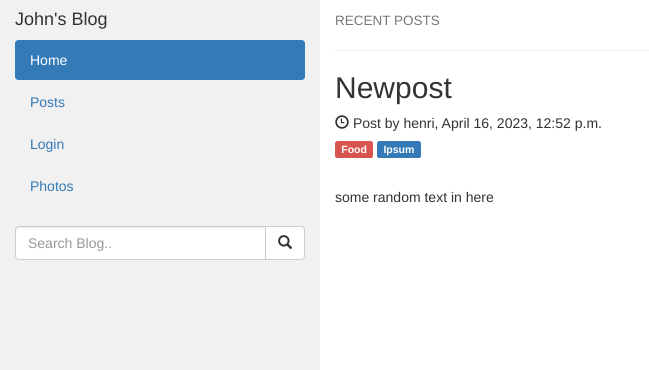
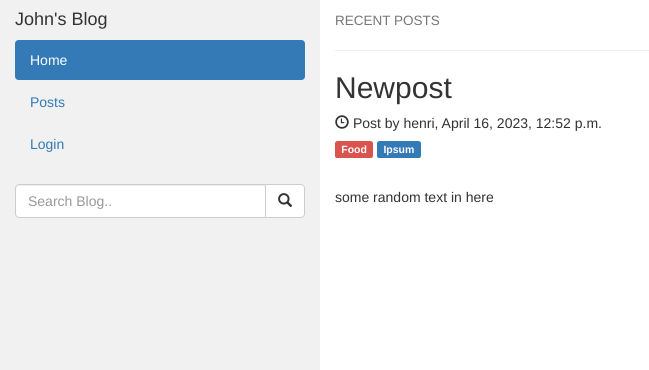
Before and after one commit to henriits/Blog1, a Django app: page / in a window 1280 px wide. Shown: the top 370 px of the page, without its empty margins (0-649 px from the left). Run offline with Django 4.2, Linux system fonts and the light colour scheme; data comes from the database, SQL or seed files in the repository; some libraries are stand-ins or nearby versions.

Commit message:
remove photos link

```diff
--- a/templates/base.html
+++ b/templates/base.html
@@ -50,7 +50,7 @@
         {% endif %}
 
 
-        <li><a href="#section3">Photos</a></li>
+
       </ul><br>
       <div class="input-group">
         <input type="text" class="form-control" placeholder="Search Blog..">
```
